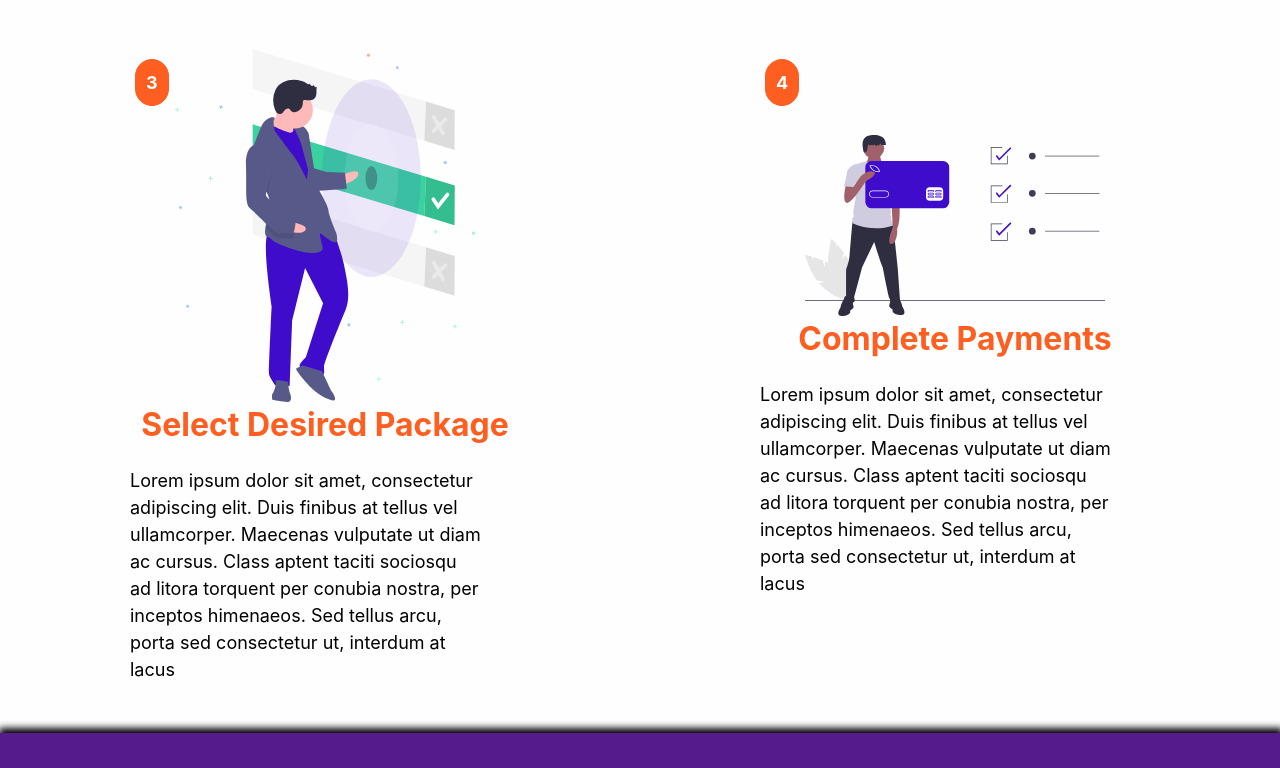
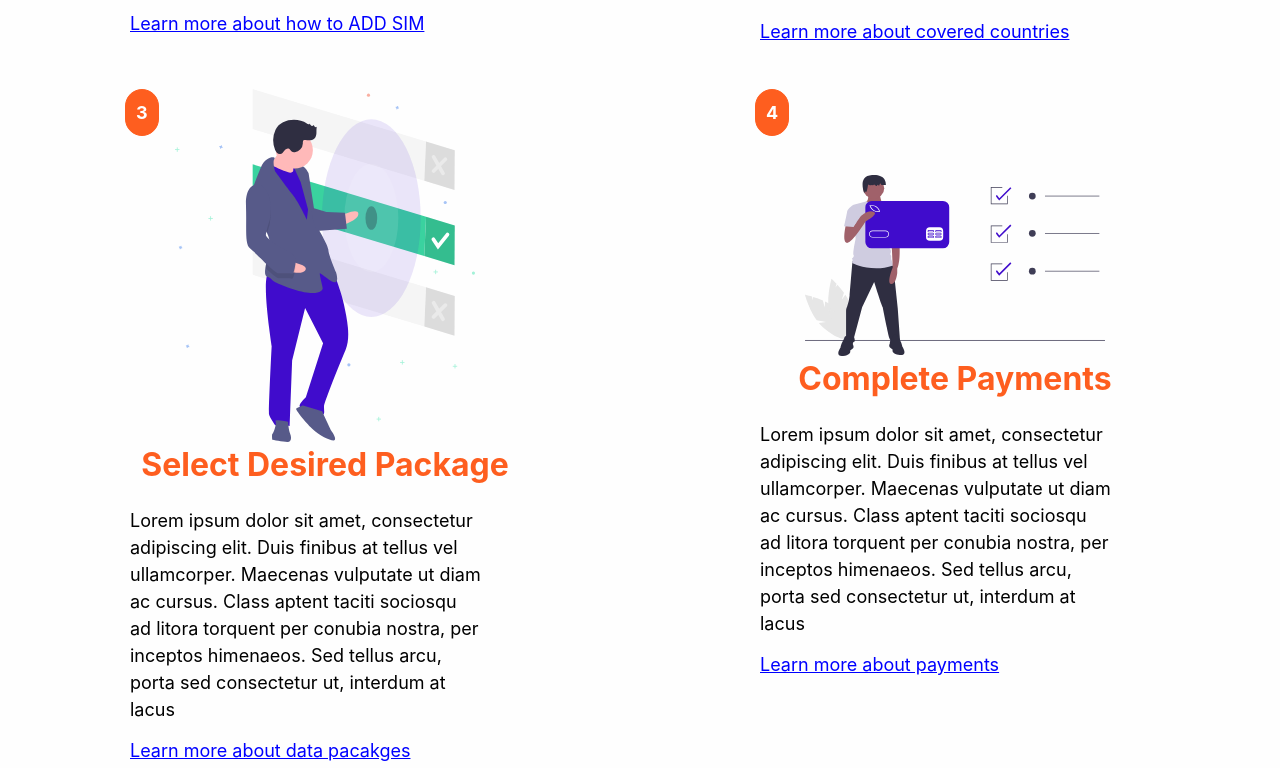
Before and after one commit to omonmunduz/skygo-simcard, a React (Create React App) app: page / in a window 1280 px wide. Shown: the part 1452-2220 px from the top of the page. Built offline with nearby package versions, Linux system fonts and the light colour scheme.

Commit message:
edited homepage layout

```diff
--- a/src/components/home/HomeLanding.css
+++ b/src/components/home/HomeLanding.css
@@ -39,7 +39,6 @@
     border-radius: 50px;
     font-weight: bolder;
     padding: 10px;
-    margin: 10px;
 }
 .intro-box-img {
     width: 250px;
@@ -50,6 +49,15 @@
     max-width: 600px;
     text-align: left;
     line-height: 1.5rem;
+}
+.learn-more {
+    padding: 5px;
+    margin-top: 5px;
+    color: blue;
+    cursor: pointer;
+    width: 100%;
+    text-align: left;
+    text-decoration: underline;
 }
 @media only screen and (min-width: 750px){
     .intro-box-img {
--- a/src/components/home/HomeLanding.js
+++ b/src/components/home/HomeLanding.js
@@ -17,8 +17,9 @@ const HomeLanding = () => {
                  consectetur adipiscing elit. Duis finibus at tellus vel ullamcorper.
                  Maecenas vulputate ut diam ac cursus. Class aptent taciti sociosqu ad litora
                   torquent per conubia nostra, per inceptos himenaeos. Sed tellus arcu, porta sed consectetur ut,
-                   interdum at lacus<Link to="/add-sim"> Add SIM</Link></p>
+                   interdum at lacusAdd SIM</p>
             </div>
+            <Link to="/add-sim" className="learn-more">Learn more about how to ADD SIM</Link>
         </div>
         <div className="intro-box">
         <span className="order">1</span>
@@ -29,9 +30,10 @@ const HomeLanding = () => {
                  page where you can select you region
                  Lorem ipsum dolor sit amet, consectetur adipiscing elit.
                  Duis finibus at tellus vel ullamcorper. Maecenas vulputate ut diam ac cursus.
-                 Class aptent taciti sociosqu ad litora torquent per conubia <Link to="/store">Store</Link>
+                 Class aptent taciti sociosqu ad litora torquent per conubia Store
                    </p>
             </div>
+            <Link to="/store" className="learn-more">Learn more about covered countries</Link>
         </div>
         <div className="intro-box">
         <span className="order">3</span><img src={choose} alt="Choose" className="intro-box-img"/>
@@ -42,6 +44,7 @@ const HomeLanding = () => {
                 Class aptent taciti sociosqu ad litora torquent per conubia nostra, per inceptos himenaeos.
                 Sed tellus arcu, porta sed consectetur ut, interdum at lacus</p>
             </div>
+            <Link to="/how-to" className="learn-more">Learn more about data pacakges</Link>
         </div>
         <div className="intro-box">
         <span className="order">4</span><img src={paymentss} alt="Payments" className="intro-box-img"/>
@@ -52,7 +55,8 @@ const HomeLanding = () => {
                 Maecenas vulputate ut diam ac cursus. Class aptent taciti sociosqu ad
                 litora torquent per conubia nostra, per inceptos himenaeos.
                 Sed tellus arcu, porta sed consectetur ut, interdum at lacus</p>
-            </div>
+        </div>
+        <Link to="faq" className="learn-more">Learn more about payments</Link>
         </div>
     </section>
 };
```
